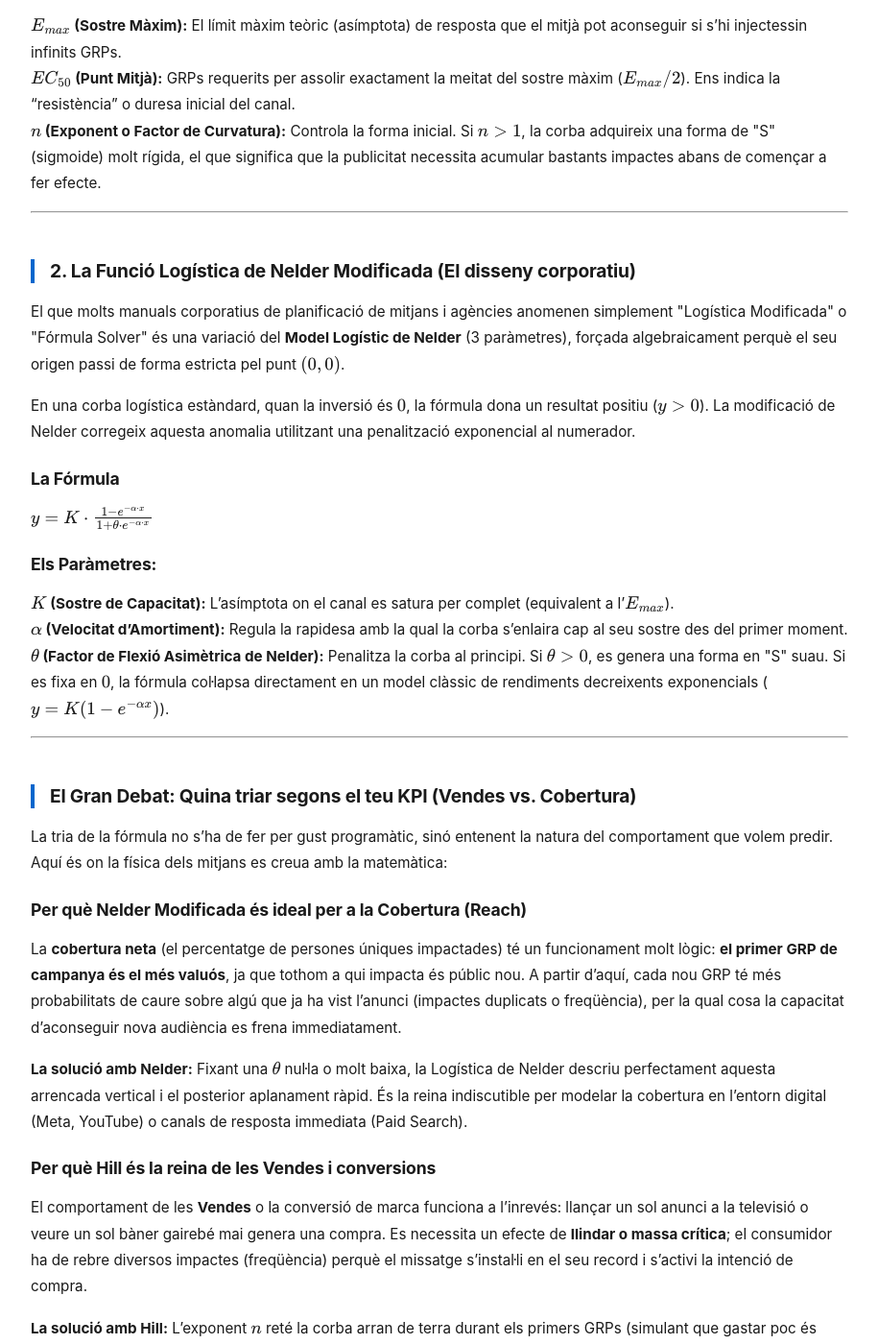
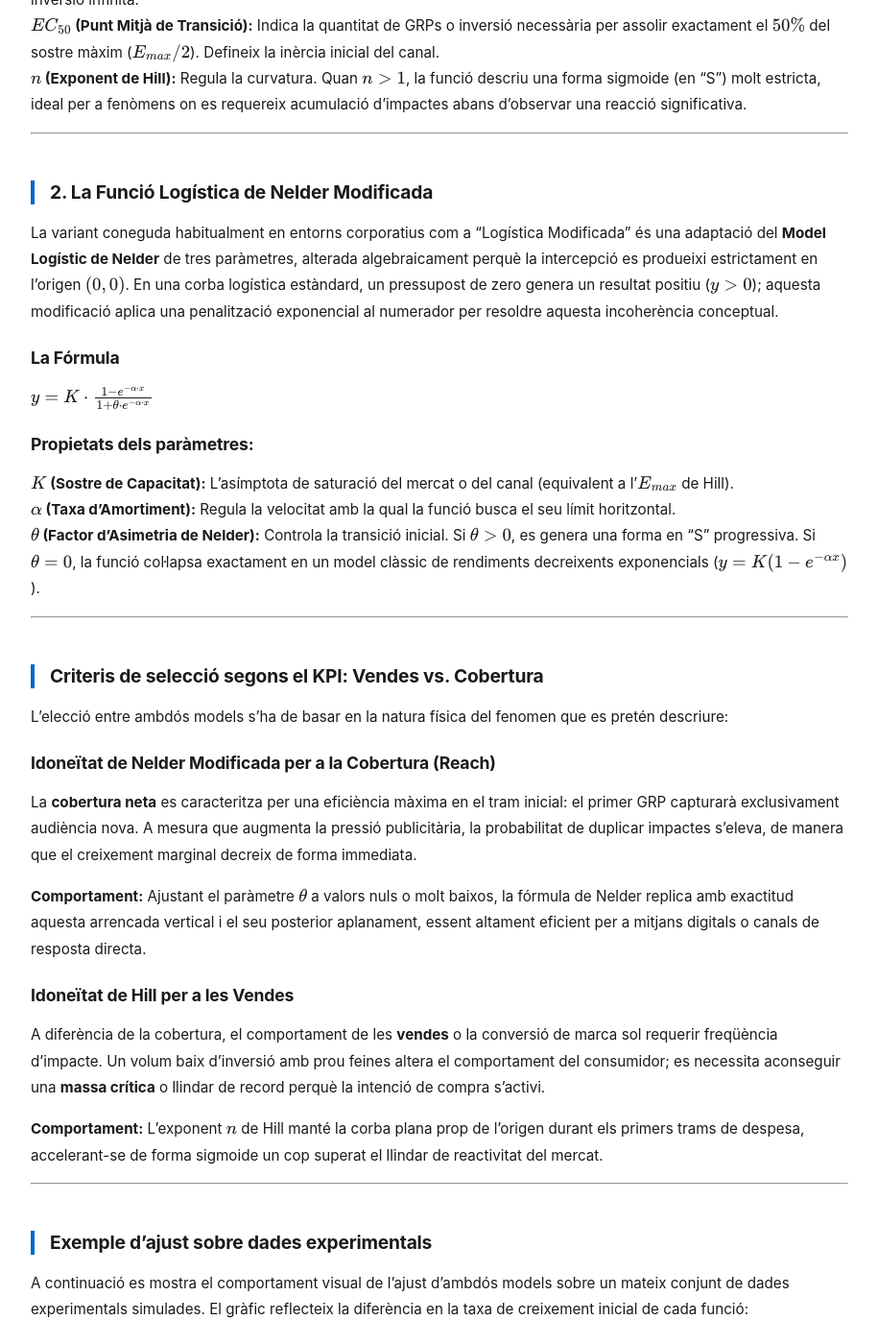
Before and after one commit to alberthr/alberthr.github.io, a Jekyll site: the page built from _posts/2011-04-23-logistica-nelder-hill.md, in a window 1280 px wide and 1400 px high, scrolled down 828 px. Shown: the whole window at 96% size, without its empty margins (182-1097 px from the left). Built offline with Jekyll 4.4.1, drawn with Linux system fonts in a browser that asks for light colours; comment, search, counter and statistics services are not loaded; some of the changed text lies outside the part shown.

Commit message:
Update 2011-04-23-logistica-nelder-hill.md

```diff
--- a/_posts/2011-04-23-logistica-nelder-hill.md
+++ b/_posts/2011-04-23-logistica-nelder-hill.md
@@ -3,61 +3,60 @@ layout: post
 title: "Més enllà del Solver d'Excel: Equació de Hill vs. Logística de Nelder Modificada en Mix de Mitjans"
 date: 2026-06-27 12:00:00 +0200
 categories: marketing-analytics mmm data-science
+excerpt: "Reflexió tècnica sobre la naturalesa matemàtica de l'Equació de Hill i la Logística de Nelder Modificada. Anàlisi del comportament de les corbes de saturació i la seva idoneïtat segons si es modelitzen vendes o cobertura."
 ---
 
-Quan treballem en **Media Mix Modeling (MMM)** o dissenyem algorismes automatitzats per optimitzar pressupostos publicitaris, ens trobem amb un repte matemàtic clàssic: **com modelar la saturació dels mitjans**.
+En el desplegament de models de **Media Mix Modeling (MMM)** o en el disseny d'algorismes d'optimització de pressupostos publicitaris, l'elecció de la funció de saturació constitueix un dels reptes matemàtics més crítics.
 
-Molt sovint, les fórmules heretades dels vells fulls de càlcul s'anomenen de forma confusa. Parlem de *"Logística Modificada"*, *"Fórmules Excel"* o *"Models de Hill"*, de vegades utilitzant-los com a sinònims. En aquest article desvetllarem la realitat matemàtica rere dues de les funcions més potents de la indústria (l'**Equació de Hill** i la **Logística de Nelder Modificada** coneguda com *Zero-Intercept*) i obrirem un debat clau: quina és millor per predir **vendes** i quina per calcular **cobertura**?
+Sovint, les fórmules heretades de fulls de càlcul corporatius s'utilitzen de manera intercanviable sota termes imprecisos com *"Logística Modificada"* o *"Fórmula Excel"*. Tanmateix, l'**Equació de Hill** i la **Logística de Nelder Modificada (Zero-Intercept)** presenten propietats algebraiques diferents que afecten directament el comportament de l'optimitzador segons si l'objectiu són les **vendes** o la **cobertura neta**.
 
 ---
 
-## 1. L'Equació de Hill (La visió de la Massa Crítica)
+## 1. L'Equació de Hill i l'efecte de massa crítica
 
-Originalment dissenyada l'any 1910 per descriure la unió de l'oxigen a l'hemoglobina, l'Equació de Hill s'ha convertit en un estàndard en l'analítica de màrqueting digital (per exemple, és el motor de saturació bàsic del programari *LightweightMMM* de Google).
+Originalment formulada per descriure fenòmens bioquímics, l'Equació de Hill s'ha consolidat en l'anàlisi de màrqueting per la seva capacitat de capturar efectes de llindar complexos.
 
 ### La Fórmula
 $$y = E_{max} \cdot \frac{x^n}{EC_{50}^n + x^n}$$
 
-### Els Paràmetres:
-* **$E_{max}$ (Sostre Màxim):** El límit màxim teòric (asímptota) de resposta que el mitjà pot aconseguir si s'hi injectessin infinits GRPs.
-* **$EC_{50}$ (Punt Mitjà):** GRPs requerits per assolir exactament la meitat del sostre màxim ($E_{max}/2$). Ens indica la "resistència" o duresa inicial del canal.
-* **$n$ (Exponent o Factor de Curvatura):** Controla la forma inicial. Si $n > 1$, la corba adquireix una forma de \"S\" (sigmoide) molt rígida, el que significa que la publicitat necessita acumular bastants impactes abans de començar a fer efecte.
+### Propietats dels paràmetres:
+* **$E_{max}$ (Sostre Màxim):** Representa l'asímptota horitzontal de la funció, és a dir, el límit teòric de resposta davant d'una inversió infinita.
+* **$EC_{50}$ (Punt Mitjà de Transició):** Indica la quantitat de GRPs o inversió necessària per assolir exactament el $50\%$ del sostre màxim ($E_{max}/2$). Defineix la inèrcia inicial del canal.
+* **$n$ (Exponent de Hill):** Regula la curvatura. Quan $n > 1$, la funció descriu una forma sigmoide (en "S") molt estricta, ideal per a fenòmens on es requereix acumulació d'impactes abans d'observar una reacció significativa.
 
 ---
 
-## 2. La Funció Logística de Nelder Modificada (El disseny corporatiu)
+## 2. La Funció Logística de Nelder Modificada
 
-El que molts manuals corporatius de planificació de mitjans i agències anomenen simplement \"Logística Modificada\" o \"Fórmula Solver\" és una variació del **Model Logístic de Nelder** (3 paràmetres), forçada algebraicament perquè el seu origen passi de forma estricta pel punt $(0,0)$.
-
-En una corba logística estàndard, quan la inversió és $0$, la fórmula dona un resultat positiu ($y > 0$). La modificació de Nelder corregeix aquesta anomalia utilitzant una penalització exponencial al numerador.
+La variant coneguda habitualment en entorns corporatius com a "Logística Modificada" és una adaptació del **Model Logístic de Nelder** de tres paràmetres, alterada algebraicament perquè la intercepció es produeixi estrictament en l'origen $(0,0)$. En una corba logística estàndard, un pressupost de zero genera un resultat positiu ($y > 0$); aquesta modificació aplica una penalització exponencial al numerador per resoldre aquesta incoherència conceptual.
 
 ### La Fórmula
 $$y = K \cdot \frac{1 - e^{-\alpha \cdot x}}{1 + \theta \cdot e^{-\alpha \cdot x}}$$
 
-### Els Paràmetres:
-* **$K$ (Sostre de Capacitat):** L'asímptota on el canal es satura per complet (equivalent a l'$E_{max}$).
-* **$\alpha$ (Velocitat d'Amortiment):** Regula la rapidesa amb la qual la corba s'enlaira cap al seu sostre des del primer moment.
-* **$\theta$ (Factor de Flexió Asimètrica de Nelder):** Penalitza la corba al principi. Si $\theta > 0$, es genera una forma en \"S\" suau. Si es fixa en $0$, la fórmula col·lapsa directament en un model clàssic de rendiments decreixents exponencials ($y = K(1-e^{-\alpha x})$).
+### Propietats dels paràmetres:
+* **$K$ (Sostre de Capacitat):** L'asímptota de saturació del mercat o del canal (equivalent a l'$E_{max}$ de Hill).
+* **$\alpha$ (Taxa d'Amortiment):** Regula la velocitat amb la qual la funció busca el seu límit horitzontal.
+* **$\theta$ (Factor d'Asimetria de Nelder):** Controla la transició inicial. Si $\theta > 0$, es genera una forma en "S" progressiva. Si $\theta = 0$, la funció col·lapsa exactament en un model clàssic de rendiments decreixents exponencials ($y = K(1-e^{-\alpha x})$).
 
 ---
 
-## El Gran Debat: Quina triar segons el teu KPI (Vendes vs. Cobertura)
+## Criteris de selecció segons el KPI: Vendes vs. Cobertura
 
-La tria de la fórmula no s'ha de fer per gust programàtic, sinó entenent la natura del comportament que volem predir. Aquí és on la física dels mitjans es creua amb la matemàtica:
+L'elecció entre ambdós models s'ha de basar en la natura física del fenomen que es pretén descriure:
 
-### Per què Nelder Modificada és ideal per a la Cobertura (Reach)
-La **cobertura neta** (el percentatge de persones úniques impactades) té un funcionament molt lògic: **el primer GRP de campanya és el més valuós**, ja que tothom a qui impacta és públic nou. A partir d'aquí, cada nou GRP té més probabilitats de caure sobre algú que ja ha vist l'anunci (impactes duplicats o freqüència), per la qual cosa la capacitat d'aconseguir nova audiència es frena immediatament.
-* **La solució amb Nelder:** Fixant una $\theta$ nul·la o molt baixa, la Logística de Nelder descriu perfectament aquesta arrencada vertical i el posterior aplanament ràpid. És la reina indiscutible per modelar la cobertura en l'entorn digital (Meta, YouTube) o canals de resposta immediata (Paid Search).
+### Idoneïtat de Nelder Modificada per a la Cobertura (Reach)
+La **cobertura neta** es caracteritza per una eficiència màxima en el tram inicial: el primer GRP capturarà exclusivament audiència nova. A mesura que augmenta la pressió publicitària, la probabilitat de duplicar impactes s'eleva, de manera que el creixement marginal decreix de forma immediata.
+* **Comportament:** Ajustant el paràmetre $\theta$ a valors nuls o molt baixos, la fórmula de Nelder replica amb exactitud aquesta arrencada vertical i el seu posterior aplanament, essent altament eficient per a mitjans digitals o canals de resposta directa.
 
-### Per què Hill és la reina de les Vendes i conversions
-El comportament de les **Vendes** o la conversió de marca funciona a l'inrevés: llançar un sol anunci a la televisió o veure un sol bàner gairebé mai genera una compra. Es necessita un efecte de **llindar o massa crítica**; el consumidor ha de rebre diversos impactes (freqüència) perquè el missatge s'instal·li en el seu record i s'activi la intenció de compra.
-* **La solució amb Hill:** L'exponent $n$ reté la corba arran de terra durant els primers GRPs (simulant que gastar poc és equivalent a no gastar res) i l'accelera verticalment en forma de \"S\" un cop s'ha superat el llindar de reactivitat de l'audiència.
+### Idoneïtat de Hill per a les Vendes
+A diferència de la cobertura, el comportament de les **vendes** o la conversió de marca sol requerir freqüència d'impacte. Un volum baix d'inversió amb prou feines altera el comportament del consumidor; es necessita aconseguir una **massa crítica** o llindar de record perquè la intenció de compra s'activi.
+* **Comportament:** L'exponent $n$ de Hill manté la corba plana prop de l'origen durant els primers trams de despesa, accelerant-se de forma sigmoide un cop superat el llindar de reactivitat del mercat.
 
 ---
 
-## Exemple Pràctic: Ajust sobre un mateix núvol de dades
+## Exemple d'ajust sobre dades experimentals
 
-A continuació pots veure com s'ajusten realment l'Equació de Hill i la Logística de Nelder Modificada sobre un mateix conjunt de dades experimentals extraigudes d'una campanya. Passa el ratolí o el dit pel gràfic interactiu per explorar les diferències en cada tram:
+A continuació es mostra el comportament visual de l'ajust d'ambdós models sobre un mateix conjunt de dades experimentals simulades. El gràfic reflecteix la diferència en la taxa de creixement inicial de cada funció:
 
 <script src="https://cdn.jsdelivr.net/npm/chart.js"></script>
 
@@ -75,7 +73,6 @@ document.addEventListener("DOMContentLoaded", function() {
         return 89.0 * ((1 - Math.exp(-0.0095 * x)) / (1 + 2.1 * Math.exp(-0.0095 * x)));
     }
 
-    // Generar la seqüència de punts continus per a les línies
     const xValors = [];
     const yHill = [];
     const yNelder = [];
@@ -85,7 +82,6 @@ document.addEventListener("DOMContentLoaded", function() {
         yNelder.push(formulaNelder(x));
     }
 
-    // Dataset de punts experimentals reals (mostra de campanya)
     const puntsReals = [
         {x: 10, y: 2.1}, {x: 30, y: 7.3}, {x: 50, y: 15.4}, {x: 100, y: 34.2},
         {x: 150, y: 52.0}, {x: 200, y: 64.5}, {x: 300, y: 78.1}, {x: 400, y: 84.0},
@@ -153,14 +149,12 @@ document.addEventListener("DOMContentLoaded", function() {
 });
 </script>
 
-### Anàlisi de l'Ajust Visual:
-1. **El Tram Inicial (0 - 150 GRPs):** Fixa't en la línia vermella de **Hill**. Com que simula l'efecte llindar necessari per a l'impacte en vendes, triga més a enlairar-se. En canvi, la línia blava de **Nelder** surt amb un pendent més pronunciat des del punt $(0,0)$, el comportament exacte d'un canal aconseguint cobertura ràpida en els primers dies de campanya.
-2. **La Resolució de Saturació:** A partir dels $500$ GRPs, ambdós models coincideixen en el diagnòstic: el canal ha arribat al seu límit d'eficiència i seguir injectant pressupost només produirà rendiments decreixents fatals (esgotament de l'audiència o saturació del mercat).
+### Observacions sobre la simulació:
+1. **Divergència a l'origen (0 - 150 GRPs):** S'observa com l'ajust de **Hill** (línia vermella) reté la resposta prop del zero en els trams inicials, simulant la necessitat d'una freqüència mínima. Per contra, el model de **Nelder** (línia blava) mostra un pendent inicial més accentuat, descrivint una penetració de cobertura immediata.
+2. **Convergència en la saturació:** Superats els $500$ GRPs, ambdós models descriuen el mateix fenomen físic d'esgotament de l'audiència o saturació de mercat, on els increments de pressupost generen rendiments decreixents marginals pròxims a zero.
 
 ---
 
-## Conclusió i paradoxa financera
+## Conclusions i paradoxa en l'entorn corporatiu
 
-Malgrat que la ciència de dades ens diu que **Hill s'adapta millor a les Vendes** i **Nelder Modificada a la Cobertura**, en el món corporatiu sovint trobem una paradoxa clàssica: molts equips financers rebutgen el model de Hill per a les vendes. Per què? Perquè tenir un model amb "efecte llindar" implica admetre que els primers 40.000 € invertits no generaran cap retorn fins a activar la corba. Els directors financers prefereixen la lògica de Nelder per als pressupostos: un model on cada euro invertit comenci a moure l'agulla des del primer minut.
-
-Com a data scientists o analistes, la nostra feina és triar el model basant-nos en la veritat de les dades històriques i la natura física del canal, dominant les matemàtiques que s'amaguen darrere dels botons del nostre optimitzador.
+L'anàlisi purament matemàtica suggereix l'ús de Hill per a vendes i de Nelder per a cobertura. Malgrat això, s'observa sovint una paradoxa en la pràctica corporativa: molts departaments financers tendeixen a rebutjar l'efecte llindar de Hill en els models de vendes, donat que assumir la corba en "S" implica conceptualitzar que els primers trams d'inversió no ofereixen cap retorn tangible. S'acaba optant, per criteris de prudència pressupostària, per la funció de Nelder, assumint que cada unitat monetària invertida ha de mobilitzar el KPI des del primer instant.
```
Also changed, not shown: other parts of _posts/2011-04-23-logistica-nelder-hill.md (+0 -1 lines).
